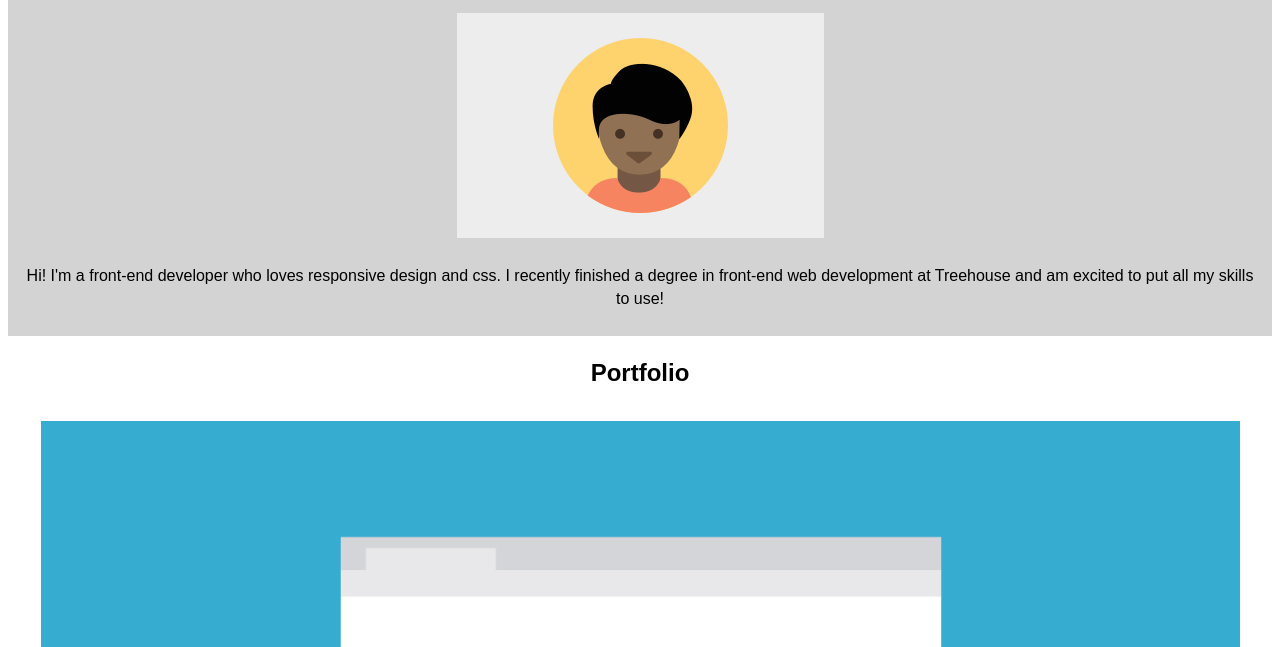
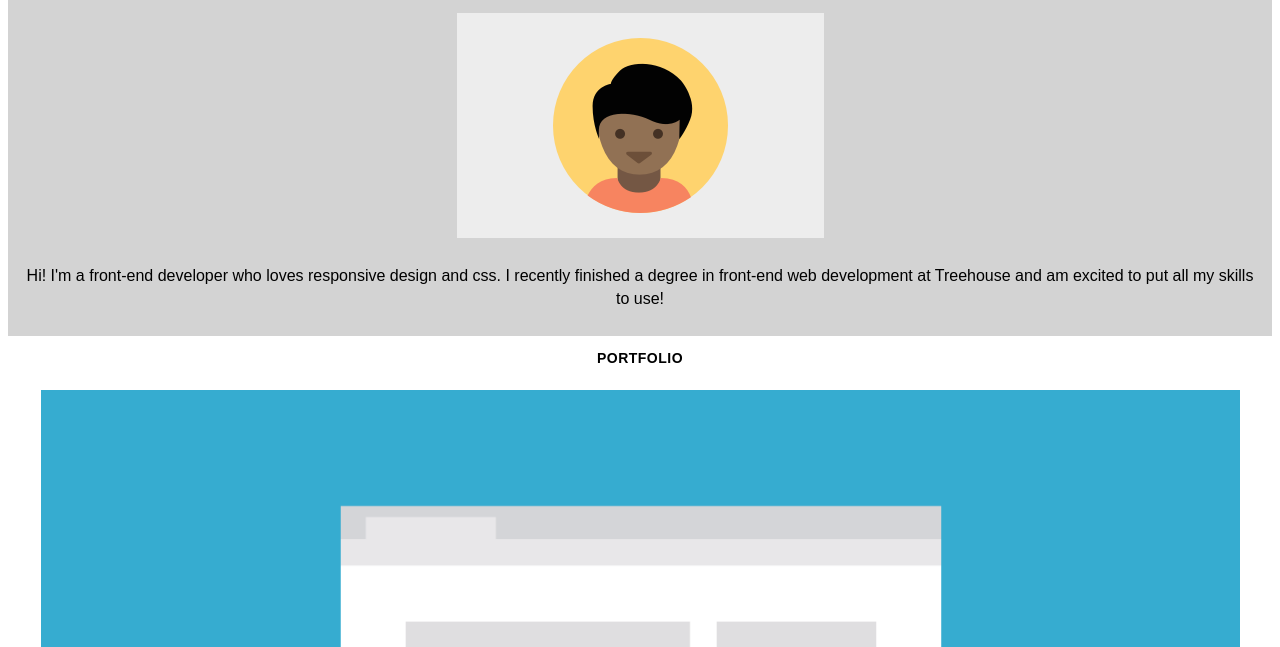
Before and after one commit to Supernatastic/techdegree-project-2, a plain HTML site: page index.html in a window 1280 px wide. Shown: the part 153-800 px from the top of the page. Drawn offline with Linux system fonts and the light colour scheme.

Commit message:
more css changes

```diff
--- a/css/style.css
+++ b/css/style.css
@@ -12,13 +12,17 @@ body {
     line-height: 1.45;
     font-weight: 200;
 }
-header {
+header, footer {
     background-color: lightgray;
 }
 h1 {
     margin: auto;
     padding-top: 10px;
 }
+h2 {
+    font-size: 14px;
+    letter-spacing: .5px;
+  }
 h3 {
     margin-top: 17px;
     margin-bottom: 15px;
@@ -69,7 +73,9 @@ a:hover {
 header,
 .block,
 .main-nav ul,
-body {
+body,
+footer,
+.contact {
     display: flex;
     flex-direction: column;
     justify-content: center;
--- a/index.html
+++ b/index.html
@@ -24,7 +24,7 @@
     </header>
     <main>
         <div class="portfolio">
-            <h2>Portfolio</h2>
+            <h2>PORTFOLIO</h2>
             <div class="block">
                 <img src="images\portfolio-1.png" alt="">
                 <h3>Marketing Page</h3>
@@ -59,7 +59,7 @@
     </main>
     <footer>
         <div class="contact">
-            <h2>Contact</h2>
+            <h2>CONTACT</h2>
             <p>If you're interested in chatting or waht more information about what I've been working on, I'd love to hear from you!</p>
             <p>Phone <b>+1 (111) 555-1234</b></p>
             <p>Email <b>email@yoursite.com</b></p>
```
